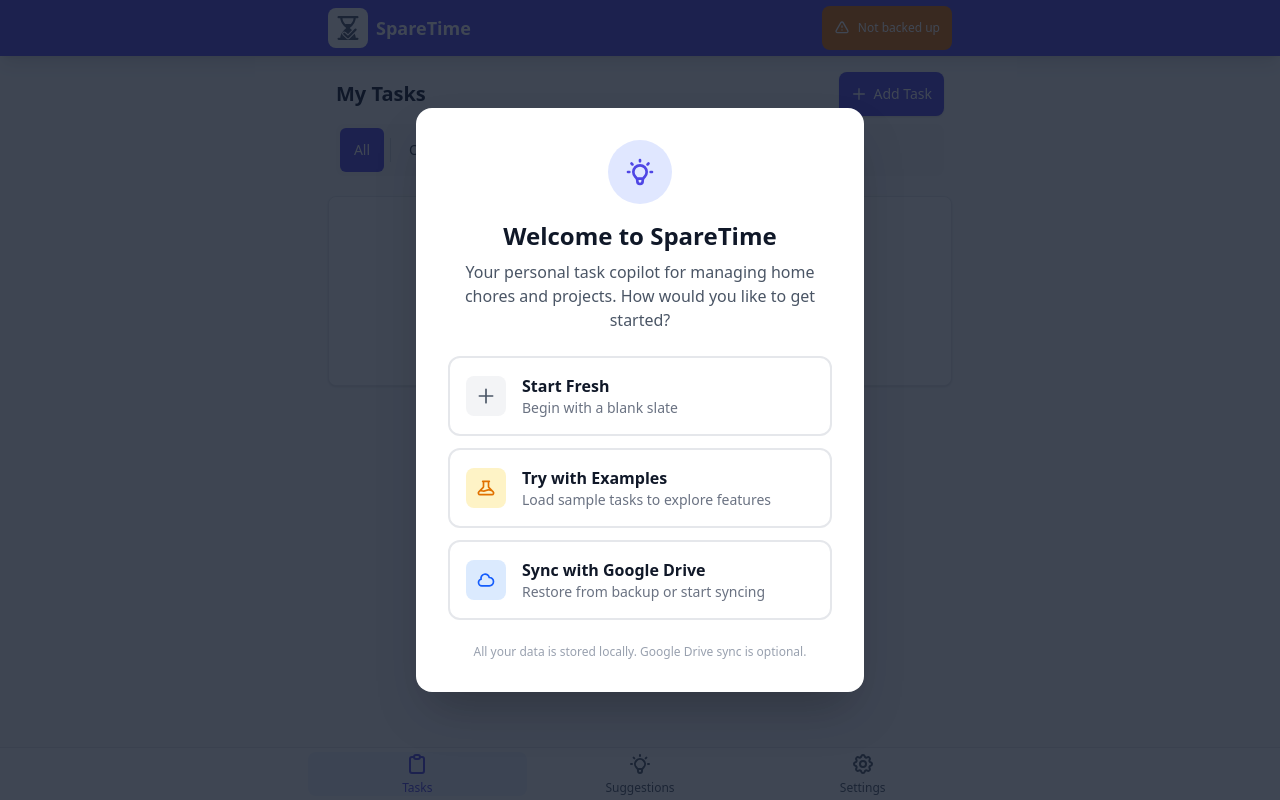
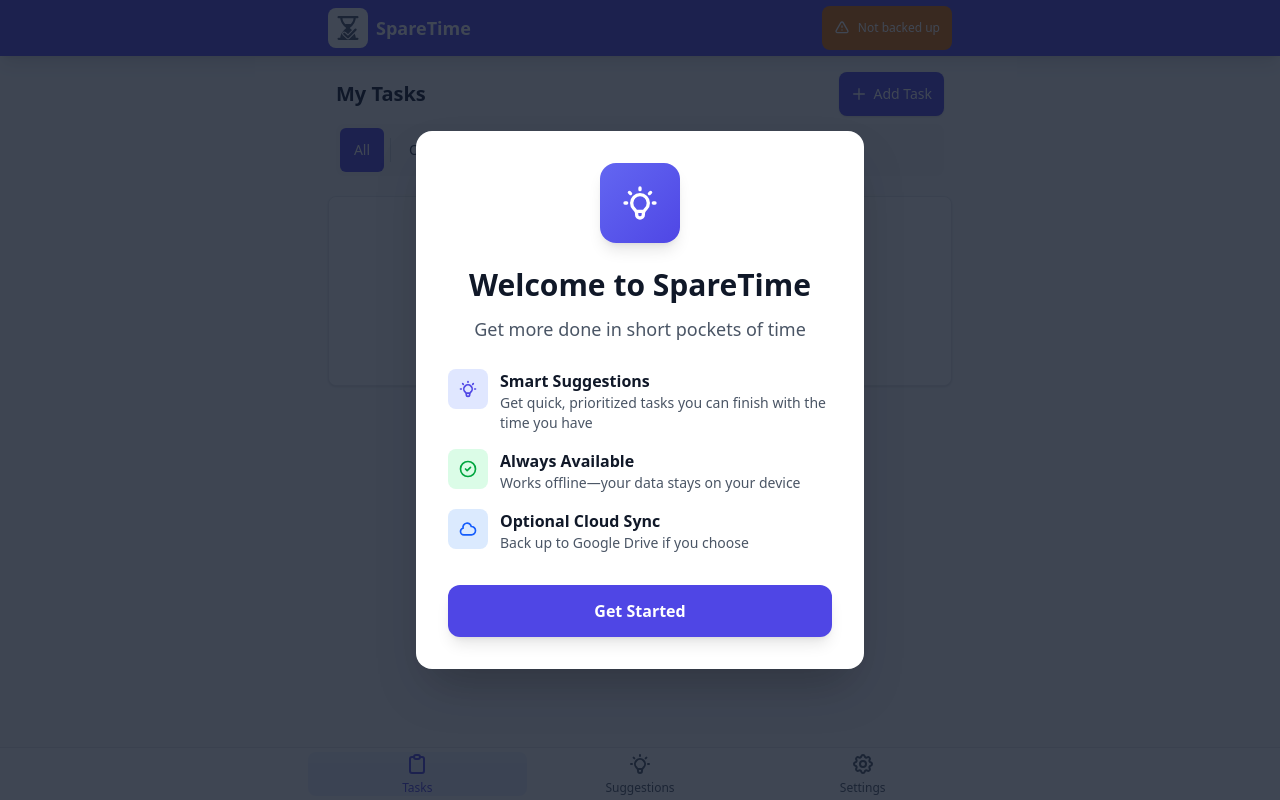
Before and after one commit to ribeirompl/sparetime, a Vue app: page / in a window 1280 px wide. Built offline with nearby package versions, Linux system fonts and the light colour scheme.

Commit message:
feat: add onboarding steps and improve WelcomeDialog layout

```diff
--- a/src/components/onboarding/WelcomeDialog.vue
+++ b/src/components/onboarding/WelcomeDialog.vue
@@ -29,6 +29,7 @@
 const loadingAction = ref<'blank' | 'examples' | 'sync' | null>(null)
 const tokenClient = ref<TokenClient | null>(null)
 const errorMessage = ref<string | null>(null)
+const step = ref<'welcome' | 'setup'>('welcome')
 
 // Initialize Google Auth on mount
 onMounted(async () => {
@@ -210,6 +211,10 @@
   // Store flag in localStorage to prevent showing dialog again
   localStorage.setItem('sparetime-onboarding-complete', 'true')
 }
+
+function goToSetup() {
+  step.value = 'setup'
+}
 </script>
 
 <template>
@@ -219,13 +224,15 @@
     aria-modal="true"
     aria-labelledby="welcome-title"
   >
-    <div class="bg-white rounded-2xl shadow-2xl max-w-md w-full p-6 sm:p-8">
-      <!-- Header -->
+    <div class="bg-white rounded-2xl shadow-2xl max-w-md w-full overflow-hidden">
+      <!-- Step 1: Welcome / Introduction -->
+      <div v-if="step === 'welcome'" class="p-6 sm:p-8">
+        <!-- Icon -->
         <div class="text-center mb-6">
-        <div class="mx-auto w-16 h-16 bg-primary-100 rounded-full flex items-center justify-center mb-4">
+          <div class="mx-auto w-20 h-20 bg-gradient-to-br from-primary-500 to-primary-600 rounded-2xl flex items-center justify-center mb-6 shadow-lg">
             <svg
               xmlns="http://www.w3.org/2000/svg"
-            class="h-8 w-8 text-primary-600"
+              class="h-10 w-10 text-white"
               fill="none"
               viewBox="0 0 24 24"
               stroke="currentColor"
@@ -238,12 +245,73 @@
               />
             </svg>
           </div>
-        <h2 id="welcome-title" class="text-2xl font-bold text-gray-900 mb-2">
+
+          <h2 id="welcome-title" class="text-3xl font-bold text-gray-900 mb-3">
             Welcome to SpareTime
           </h2>
+          <p class="text-lg text-gray-600 leading-relaxed">
+            Get more done in short pockets of time
+          </p>
+        </div>
+
+        <!-- Feature highlights -->
+        <div class="space-y-4 mb-8">
+          <div class="flex items-start gap-3">
+            <div class="flex-shrink-0 w-10 h-10 bg-primary-100 rounded-lg flex items-center justify-center">
+              <svg xmlns="http://www.w3.org/2000/svg" class="h-5 w-5 text-primary-600" fill="none" viewBox="0 0 24 24" stroke="currentColor">
+                <path stroke-linecap="round" stroke-linejoin="round" stroke-width="2" d="M9.663 17h4.673M12 3v1m6.364 1.636l-.707.707M21 12h-1M4 12H3m3.343-5.657l-.707-.707m2.828 9.9a5 5 0 117.072 0l-.548.547A3.374 3.374 0 0014 18.469V19a2 2 0 11-4 0v-.531c0-.895-.356-1.754-.988-2.386l-.548-.547z" />
+              </svg>
+            </div>
+            <div>
+              <h3 class="font-semibold text-gray-900">Smart Suggestions</h3>
+              <p class="text-sm text-gray-600">Get quick, prioritized tasks you can finish with the time you have</p>
+            </div>
+          </div>
+
+          <div class="flex items-start gap-3">
+            <div class="flex-shrink-0 w-10 h-10 bg-green-100 rounded-lg flex items-center justify-center">
+              <svg xmlns="http://www.w3.org/2000/svg" class="h-5 w-5 text-green-600" fill="none" viewBox="0 0 24 24" stroke="currentColor">
+                <path stroke-linecap="round" stroke-linejoin="round" stroke-width="2" d="M9 12l2 2 4-4m6 2a9 9 0 11-18 0 9 9 0 0118 0z" />
+              </svg>
+            </div>
+            <div>
+              <h3 class="font-semibold text-gray-900">Always Available</h3>
+              <p class="text-sm text-gray-600">Works offline—your data stays on your device</p>
+            </div>
+          </div>
+
+          <div class="flex items-start gap-3">
+            <div class="flex-shrink-0 w-10 h-10 bg-blue-100 rounded-lg flex items-center justify-center">
+              <svg xmlns="http://www.w3.org/2000/svg" class="h-5 w-5 text-blue-600" fill="none" viewBox="0 0 24 24" stroke="currentColor">
+                <path stroke-linecap="round" stroke-linejoin="round" stroke-width="2" d="M3 15a4 4 0 004 4h9a5 5 0 10-.1-9.999 5.002 5.002 0 10-9.78 2.096A4.001 4.001 0 003 15z" />
+              </svg>
+            </div>
+            <div>
+              <h3 class="font-semibold text-gray-900">Optional Cloud Sync</h3>
+              <p class="text-sm text-gray-600">Back up to Google Drive if you choose</p>
+            </div>
+          </div>
+        </div>
+
+        <!-- Get Started button -->
+        <button
+          type="button"
+          class="w-full touch-target px-6 py-3.5 bg-primary-600 text-white rounded-xl font-semibold hover:bg-primary-700 focus:outline-none focus:ring-2 focus:ring-primary-500 focus:ring-offset-2 transition-colors shadow-lg"
+          @click="goToSetup"
+        >
+          Get Started
+        </button>
+      </div>
+
+      <!-- Step 2: Setup Options -->
+      <div v-else-if="step === 'setup'" class="p-6 sm:p-8">
+        <!-- Header -->
+        <div class="text-center mb-6">
+          <h2 class="text-2xl font-bold text-gray-900 mb-2">
+            How would you like to start?
+          </h2>
           <p class="text-gray-600">
-          Your personal task copilot for managing home chores and projects.
-          How would you like to get started?
+            Choose an option to set up your workspace
           </p>
         </div>
 
@@ -356,10 +424,16 @@
           </button>
         </div>
 
+        <!-- Error message -->
+        <div v-if="errorMessage" class="mt-4 p-3 bg-red-50 border border-red-200 rounded-lg">
+          <p class="text-sm text-red-700">{{ errorMessage }}</p>
+        </div>
+
         <!-- Footer note -->
-      <p class="mt-6 text-center text-xs text-gray-400">
+        <p class="mt-6 text-center text-xs text-gray-500">
           All your data is stored locally. Google Drive sync is optional.
         </p>
       </div>
     </div>
+  </div>
 </template>
```
Also changed, not shown: 1 other file (tests, documents, lock files or other folders). Lines whose indentation alone changed are shown as unchanged.
